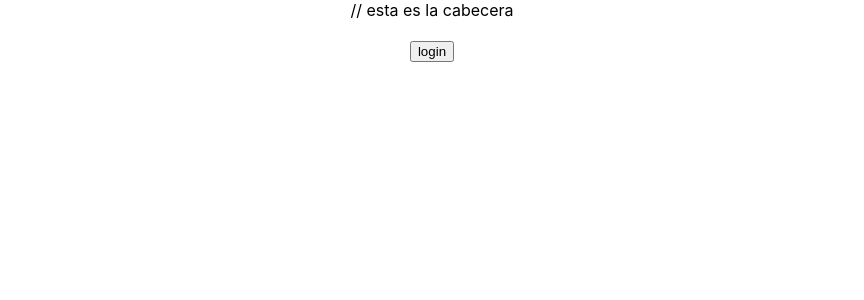
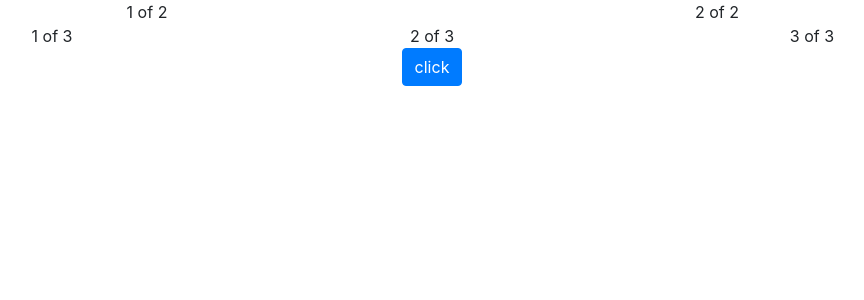
Before and after one commit to scampanalozano/my-app, a React (Create React App) app: page / in a window 1280 px wide. Shown: the top 300 px of the page, without its empty margins (208-1072 px from the left). Built offline with nearby package versions, Linux system fonts and the light colour scheme.

Commit message:
adds react bootstrap dependency

```diff
--- a/package.json
+++ b/package.json
@@ -6,7 +6,9 @@
     "@testing-library/jest-dom": "^4.2.4",
     "@testing-library/react": "^9.5.0",
     "@testing-library/user-event": "^7.2.1",
+    "bootstrap": "^4.5.0",
     "react": "^16.13.1",
+    "react-bootstrap": "^1.0.1",
     "react-dom": "^16.13.1",
     "react-scripts": "3.4.1"
   },
--- a/src/Header.js
+++ b/src/Header.js
@@ -1,17 +1,28 @@
 import React from 'react';
+import Container from 'react-bootstrap/Container'
+import Row from 'react-bootstrap/Row'
+import Col from 'react-bootstrap/Col'
+import Button from 'react-bootstrap/Button'
+import Alert from 'react-bootstrap/Alert'
 
-function Header(){
-    return (
-        <div>// esta es la cabecera
-        <div> <img src=""/></div>
-        <div>
-          <div>
-            <button>login</button>
-          </div>
-
-        </div>
-      </div>
-
-    );
+function Header() {
+  return (
+    <Container>
+      <Row className="Header-banner">
+        <Col>1 of 2</Col>
+        <Col>2 of 2</Col>
+      </Row>
+      <Row>
+        <Col>1 of 3</Col>
+        <Col>2 of 3</Col>
+        <Col>3 of 3</Col>
+      </Row>
+      <Row>
+        <Col>
+          <Button variant="primary" type="submit">click</Button>
+        </Col>
+      </Row>
+    </Container>
+  );
 }
 export default Header;// para que este disponible para otros archivos
--- a/src/index.js
+++ b/src/index.js
@@ -1,6 +1,7 @@
 import React from 'react';
 import ReactDOM from 'react-dom';
 import './index.css';
+import 'bootstrap/dist/css/bootstrap.min.css';
 import App from './App';
 
 
```
Also changed, not shown: 1 other file (tests, documents, lock files or other folders).
